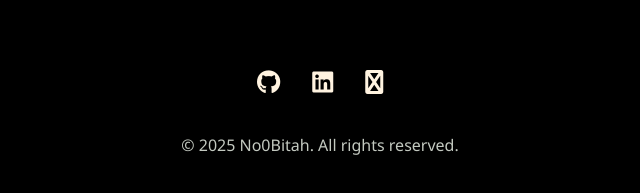
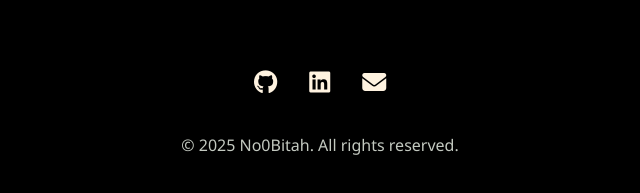
Before and after one commit to No0Bitah/No0Bitah.github.io, a plain HTML site: page index.html in a window 1280 px wide. Shown: the part 4813-5006 px from the top of the page, 320-960 px from the left. Drawn offline with Linux system fonts and the light colour scheme.

Commit message:
updated gmail icon

```diff
--- a/index.html
+++ b/index.html
@@ -731,7 +731,7 @@
             <div class="social-links">
                 <a href="https://github.com/No0Bitah" target="_blank"><i class="fab fa-github"></i></a>
                 <a href="https://www.linkedin.com/in/jomari-daison-406624334/" target="_blank"><i class="fab fa-linkedin"></i></a>
-                <a href="#" target="_blank"><i class="fab fa-envelope"></i></a>
+                <a href="#" target="_blank"><i class="fas fa-envelope"></i></a>
             </div>
             <p class="footer-text">© 2025 No0Bitah. All rights reserved.</p>
         </div>
```
